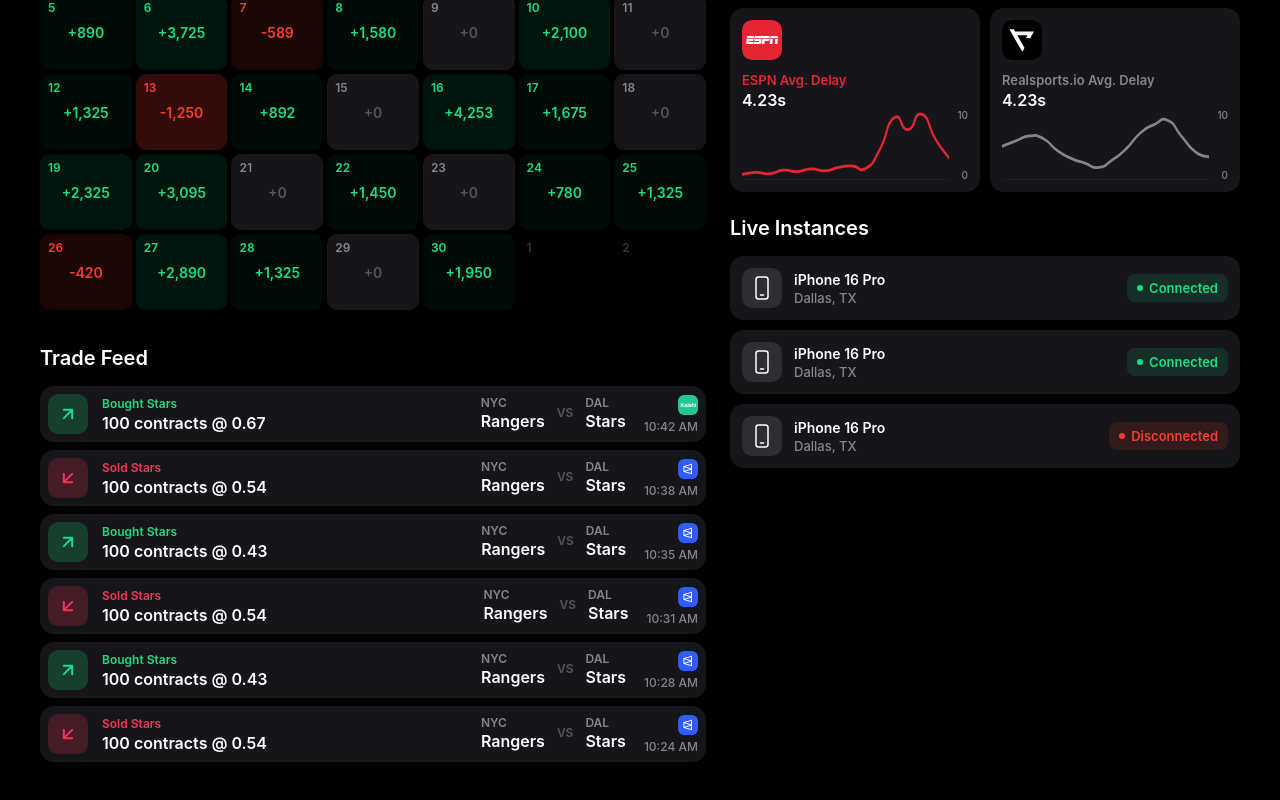
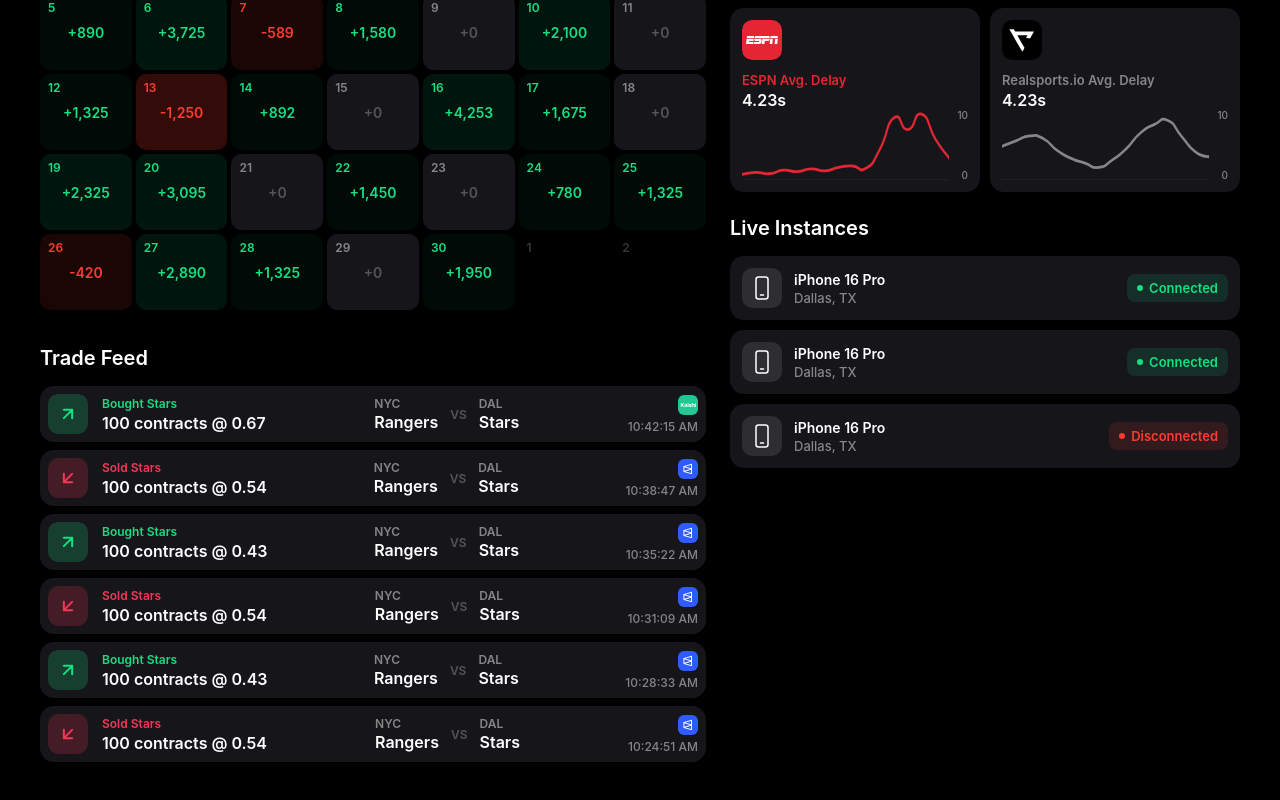
Before and after one commit to r3tgs/Poly-frontrun-app, a React (Vite) app in the folder web-dashboard/: page / in a window 1280 px wide. Shown: the part 266-1066 px from the top of the page. Built offline with nearby package versions, Linux system fonts and the light colour scheme.

Commit message:
feat: center matchup column in trade feed and add seconds to timestamps
- Move teams/matchup to center of each trade row (3-column layout)
- Add seconds to all trade feed timestamps (e.g. 10:42:15 AM)

https://claude.ai/code/session_016MbeFmJ9ktZWJxfyWEYhsr

```diff
--- a/web-dashboard/src/components/TradeFeed.css
+++ b/web-dashboard/src/components/TradeFeed.css
@@ -14,7 +14,6 @@
   display: flex;
   align-items: center;
   justify-content: space-between;
-  height: 56px;
   padding: 8px;
   align-self: stretch;
   background-color: #16161A;
@@ -61,12 +60,6 @@
   font-style: normal;
   font-weight: 590;
   line-height: normal;
-}
-
-.trade-right {
-  display: flex;
-  align-items: flex-start;
-  gap: 18px;
 }
 
 .trade-matchup {
--- a/web-dashboard/src/components/TradeFeed.tsx
+++ b/web-dashboard/src/components/TradeFeed.tsx
@@ -38,7 +38,6 @@ function TradeRow({ trade }: { trade: TradeEntry }) {
           </span>
         </div>
       </div>
-      <div className="trade-right">
       <div className="trade-matchup">
         <div className="matchup-team">
           <span className="matchup-abbr">{trade.awayAbbr}</span>
@@ -51,7 +50,6 @@ function TradeRow({ trade }: { trade: TradeEntry }) {
         </div>
       </div>
       <PlatformBadge platform={trade.platform} timestamp={trade.timestamp} />
-      </div>
     </div>
   );
 }
--- a/web-dashboard/src/mocks/data.ts
+++ b/web-dashboard/src/mocks/data.ts
@@ -114,7 +114,7 @@ export const mockTrades: TradeEntry[] = [
     homeAbbr: 'DAL',
     homeName: 'Stars',
     platform: 'kalshi',
-    timestamp: '10:42 AM',
+    timestamp: '10:42:15 AM',
   },
   {
     id: '2',
@@ -127,7 +127,7 @@ export const mockTrades: TradeEntry[] = [
     homeAbbr: 'DAL',
     homeName: 'Stars',
     platform: 'poly',
-    timestamp: '10:38 AM',
+    timestamp: '10:38:47 AM',
   },
   {
     id: '3',
@@ -140,7 +140,7 @@ export const mockTrades: TradeEntry[] = [
     homeAbbr: 'DAL',
     homeName: 'Stars',
     platform: 'poly',
-    timestamp: '10:35 AM',
+    timestamp: '10:35:22 AM',
   },
   {
     id: '4',
@@ -153,7 +153,7 @@ export const mockTrades: TradeEntry[] = [
     homeAbbr: 'DAL',
     homeName: 'Stars',
     platform: 'poly',
-    timestamp: '10:31 AM',
+    timestamp: '10:31:09 AM',
   },
   {
     id: '5',
@@ -166,7 +166,7 @@ export const mockTrades: TradeEntry[] = [
     homeAbbr: 'DAL',
     homeName: 'Stars',
     platform: 'poly',
-    timestamp: '10:28 AM',
+    timestamp: '10:28:33 AM',
   },
   {
     id: '6',
@@ -179,6 +179,6 @@ export const mockTrades: TradeEntry[] = [
     homeAbbr: 'DAL',
     homeName: 'Stars',
     platform: 'poly',
-    timestamp: '10:24 AM',
+    timestamp: '10:24:51 AM',
   },
 ];
```
Lines whose indentation alone changed are shown as unchanged.
